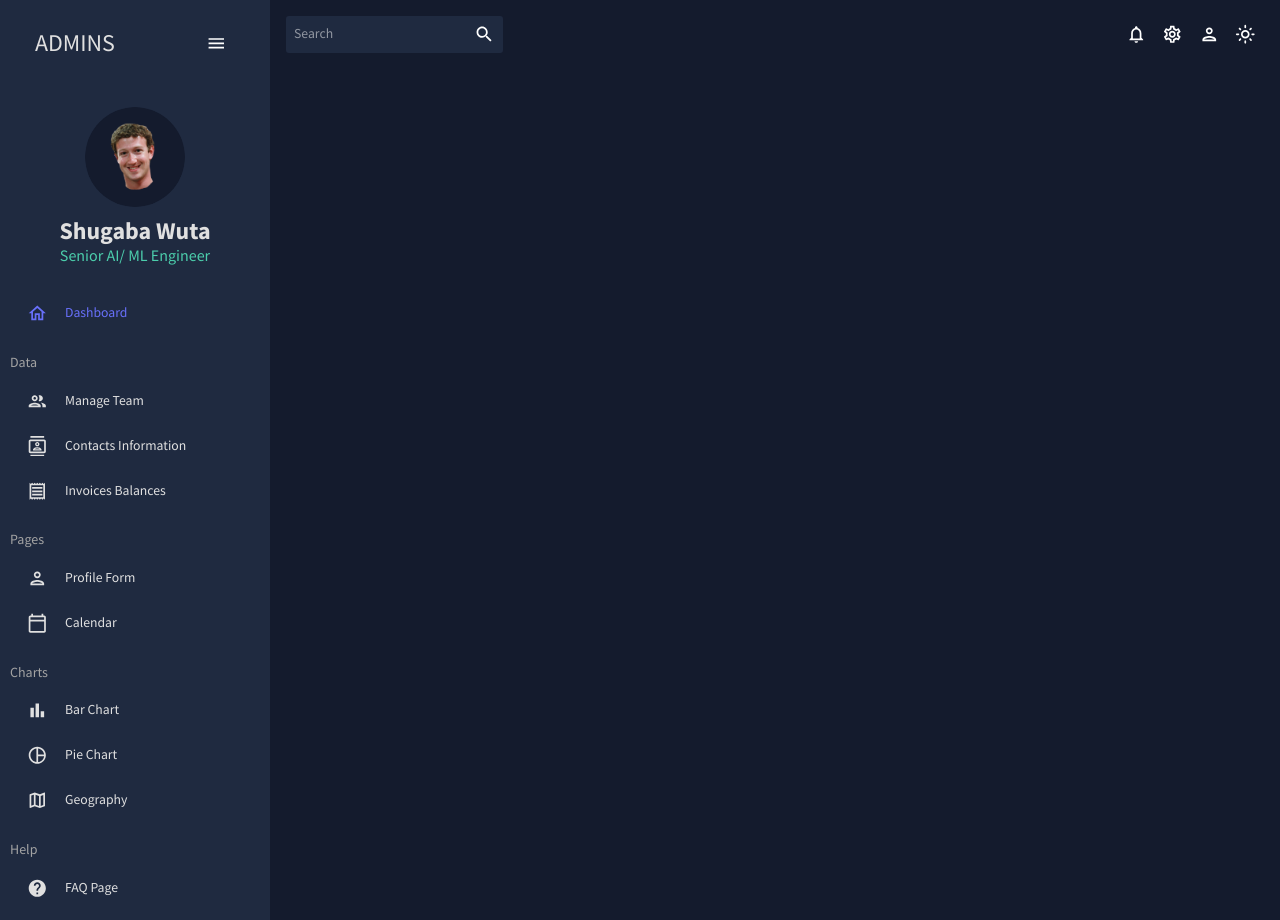
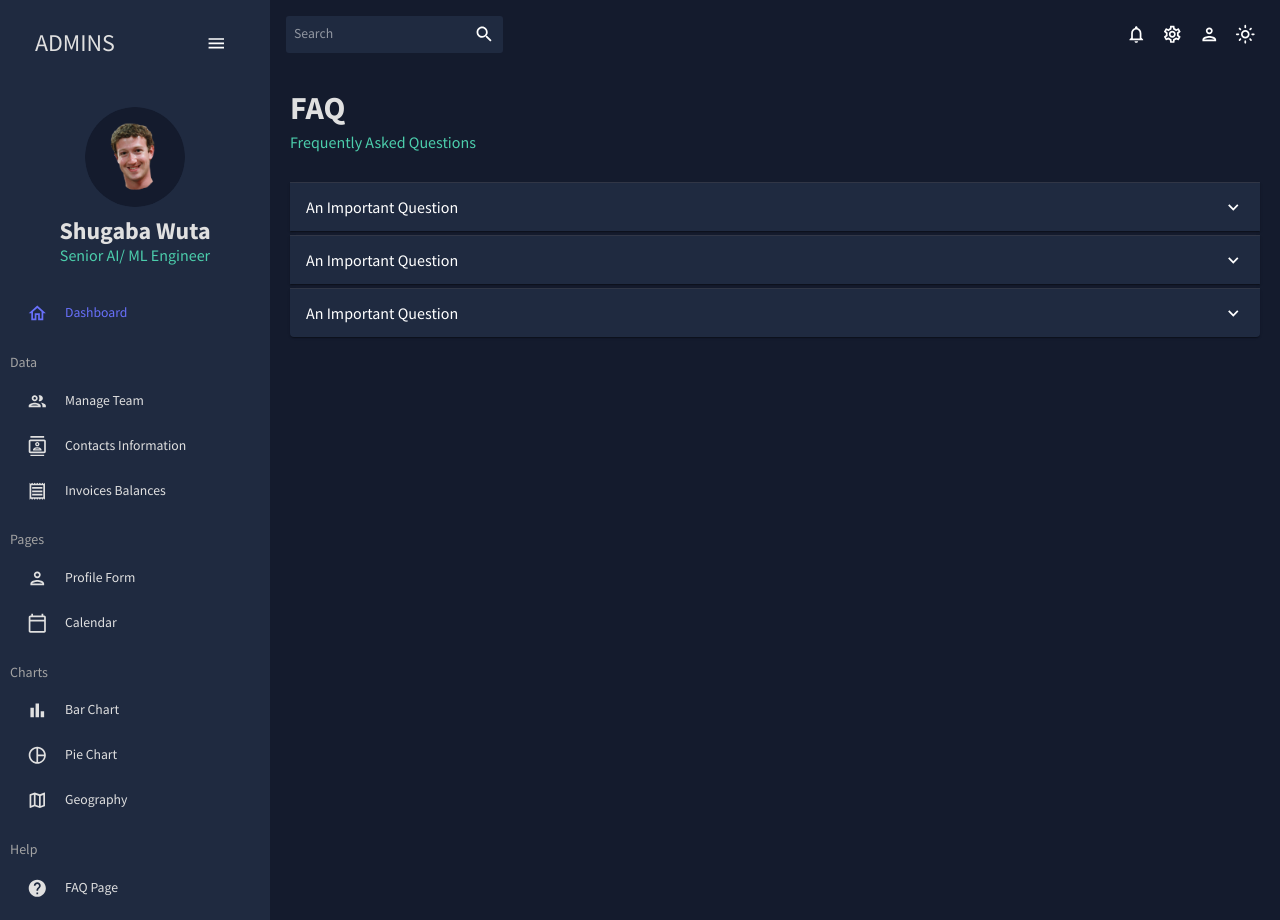
Before and after one commit to Shugaba-Wuta/react-dashboard, a React (Create React App) app: page /faq in a window 1280 px wide. Built offline with nearby package versions, Linux system fonts and the light colour scheme.

Commit message:
FAQ completed

```diff
--- a/src/App.js
+++ b/src/App.js
@@ -12,7 +12,7 @@
 import Form from "./scenes/form";
 // import Line from "./scenes/line";
 // import Geography from "./scenes/geography"
-// import FAQ from "./scenes/faq";
+import FAQ from "./scenes/faq";
 import Calendar from "./scenes/calendar";
 
 
@@ -41,7 +41,7 @@
               <Route path="/calendar" element={<Calendar />} />
               {/* <Route path="/line" element={<Line />} /> */}
               {/* <Route path="/geography" element={<Geography />} /> */}
-              {/* <Route path="/faq" element={<FAQ />} /> */}
+              <Route path="/faq" element={<FAQ />} />
             </Routes>
           </main>
 
--- /dev/null
+++ b/src/scenes/faq/index.jsx
@@ -0,0 +1,59 @@
+import { Box, useTheme, Typography } from "@mui/material";
+import Header from "../../components/Header";
+import Accordion from "@mui/material/Accordion";
+import AccordionSummary from "@mui/material/AccordionSummary";
+import AccordionDetails from "@mui/material/AccordionDetails";
+import ExpandMoreOutlined from "@mui/icons-material/ExpandMoreOutlined";
+import { tokens } from "../../theme";
+
+const FAQ = () => {
+  const theme = useTheme();
+  const colors = tokens(theme.palette.mode);
+  return (
+    <Box m={"20px"}>
+      <Header title="FAQ" subtitle="Frequently Asked Questions"></Header>
+      <Accordion sx={{ background: colors.primary[400], mb: "5px" }}>
+        <AccordionSummary expandIcon={<ExpandMoreOutlined />}>
+          <Typography variant="h5">An Important Question</Typography>
+        </AccordionSummary>
+        <AccordionDetails>
+          <Typography>
+            Lorem, ipsum dolor sit amet consectetur adipisicing elit. Officiis
+            expedita perspiciatis veritatis magni voluptates sapiente! Dicta
+            maiores eius accusamus quis error sit, laborum quasi reiciendis sunt
+            laudantium a pariatur nulla.
+          </Typography>
+        </AccordionDetails>
+      </Accordion>
+
+      <Accordion sx={{ background: colors.primary[400], mb: "5px" }}>
+        <AccordionSummary expandIcon={<ExpandMoreOutlined />}>
+          <Typography variant="h5">An Important Question</Typography>
+        </AccordionSummary>
+        <AccordionDetails>
+          <Typography>
+            Lorem, ipsum dolor sit amet consectetur adipisicing elit. Officiis
+            expedita perspiciatis veritatis magni voluptates sapiente! Dicta
+            maiores eius accusamus quis error sit, laborum quasi reiciendis sunt
+            laudantium a pariatur nulla.
+          </Typography>
+        </AccordionDetails>
+      </Accordion>
+
+      <Accordion sx={{ background: colors.primary[400], mb: "5px" }}>
+        <AccordionSummary expandIcon={<ExpandMoreOutlined />}>
+          <Typography variant="h5">An Important Question</Typography>
+        </AccordionSummary>
+        <AccordionDetails>
+          <Typography>
+            Lorem, ipsum dolor sit amet consectetur adipisicing elit. Officiis
+            expedita perspiciatis veritatis magni voluptates sapiente! Dicta
+            maiores eius accusamus quis error sit, laborum quasi reiciendis sunt
+            laudantium a pariatur nulla.
+          </Typography>
+        </AccordionDetails>
+      </Accordion>
+    </Box>
+  );
+};
+export default FAQ;
```
